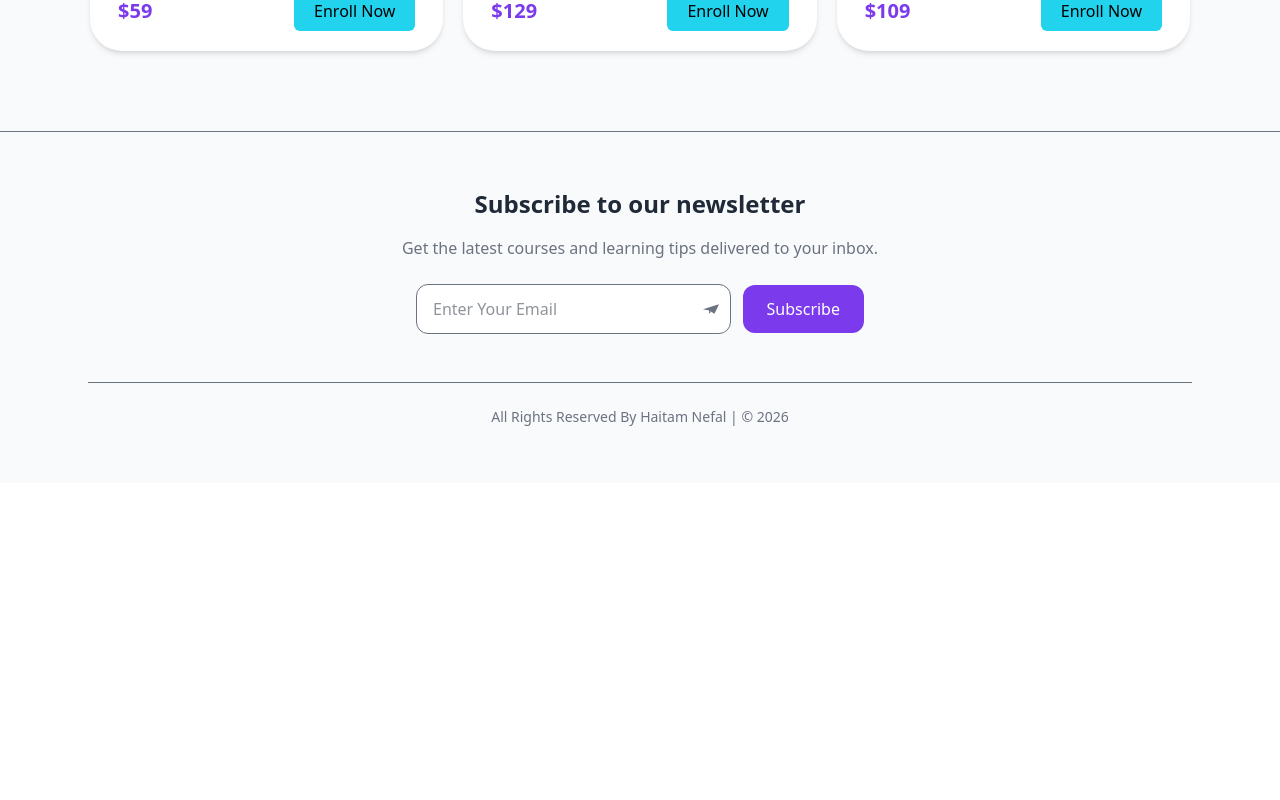
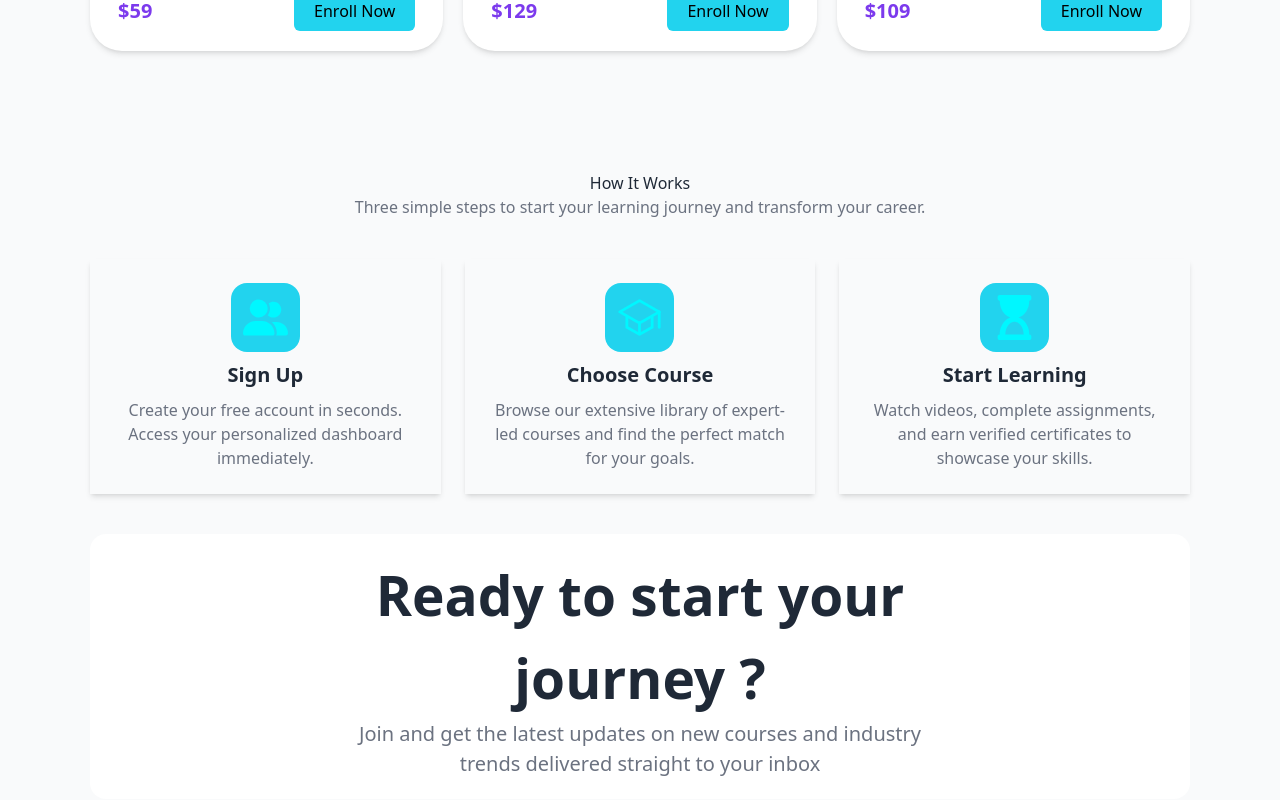
Before and after one commit to Haytam-DEV05/learnHub, a React (Vite) app: page / in a window 1280 px wide. Shown: the part 2220-3020 px from the top of the page. Before the commit the page ends 2703 px from the top, so only its background shows below. Built offline with nearby package versions, Linux system fonts and the light colour scheme.

Commit message:
in this task i did a new update for the landing page and also i added the role of the user to know if the user is student or teacher

```diff
--- a/src/Components/Pages/Courses/CoursesCard.jsx
+++ b/src/Components/Pages/Courses/CoursesCard.jsx
@@ -23,7 +23,7 @@ export default function CoursesCard({ course }) {
           <span className="flex items-center space-x-1">
             {course.rating}
             <b>
-              <FaStar size={18} className="ms-1" />
+              <FaStar size={18} className="ms-1 text-yellow-400" />
             </b>
           </span>
         </div>
@@ -31,7 +31,7 @@ export default function CoursesCard({ course }) {
           {course.title}
         </h2>
         <h3 className="font-medium text-[16px]">By {course.instructor}</h3>
-        <div className="flex justify-between mt-3">
+        <div className="flex justify-between mt-3 text-(--text)">
           <span className="flex items-center">
             <FaClock className="mx-1" />
             {course.duration}
--- a/src/Components/Pages/Home.jsx
+++ b/src/Components/Pages/Home.jsx
@@ -1,6 +1,30 @@
 import Courses from "./Courses/Courses";
-
+// ================================================
+import { FaUserGroup } from "react-icons/fa6";
+import { FaHourglassStart } from "react-icons/fa";
+import { IoSchoolOutline } from "react-icons/io5";
+// ================================================
 export default function Home() {
+  const arrayInfo = [
+    {
+      id: 1,
+      icon: <FaUserGroup size={45} />,
+      title: "Sign Up",
+      info: "Create your free account in seconds. Access your personalized dashboard immediately.",
+    },
+    {
+      id: 2,
+      icon: <IoSchoolOutline size={45} />,
+      title: "Choose Course",
+      info: "Browse our extensive library of expert-led courses and find the perfect match for your goals.",
+    },
+    {
+      id: 3,
+      icon: <FaHourglassStart size={45} />,
+      title: "Start Learning",
+      info: "Watch videos, complete assignments, and earn verified certificates to showcase your skills.",
+    },
+  ];
   return (
     <>
       <div className="min-h-screen flex justify-center items-center bg-(--background)">
@@ -32,6 +56,46 @@ export default function Home() {
         </div>
       </div>
       <Courses />
+      <div className="bg-(--background)">
+        <div className="bottom-home max-w-275 mx-auto py-10">
+          <div className="info">
+            <div className="content text-center">
+              <h3>How It Works</h3>
+              <p>
+                Three simple steps to start your learning journey and transform
+                your career.
+              </p>
+            </div>
+            <div className="boxes grid gap-6 grid-cols-1 sm:grid-cols-2 md:grid-cols-3 my-10">
+              {arrayInfo.map((box) => {
+                return (
+                  <div
+                    className="box text-center p-6 shadow-md hover:shadow-2xl duration-300 transition-all"
+                    key={box.id}
+                  >
+                    <span className="block max-w-fit mx-auto bg-(--accent) text-[#00F7FF] p-3 rounded-2xl">
+                      {box.icon}
+                    </span>
+                    <h3 className="text-[20px] font-semibold my-2">
+                      {box.title}
+                    </h3>
+                    <p className="text-[16px]">{box.info}</p>
+                  </div>
+                );
+              })}
+            </div>
+          </div>
+          <div className="banner bg-(--card-bg) py-5 px-10 rounded-2xl text-center">
+            <h3 className="text-[55px] font-bold md:max-w-[60%] md:mx-auto">
+              Ready to start your journey ?
+            </h3>
+            <p className="text-[20px] md:max-w-[60%] md:mx-auto">
+              Join and get the latest updates on new courses and industry trends
+              delivered straight to your inbox
+            </p>
+          </div>
+        </div>
+      </div>
     </>
   );
 }
--- a/src/Components/Pages/SignUp.jsx
+++ b/src/Components/Pages/SignUp.jsx
@@ -1,8 +1,22 @@
+import { useState } from "react";
 import { FaUser } from "react-icons/fa";
 import { MdEmail } from "react-icons/md";
 import { RiLockPasswordFill } from "react-icons/ri";
 
 export default function SignUp() {
+  const [role, setRole] = useState("student");
+  const [formInputs, setFormInputs] = useState({
+    firstName: "",
+    lastName: "",
+    email: "",
+    password: "",
+  });
+  const handleBtnSubmit = (e) => {
+    e.preventDefault();
+    const form = { id: Date.now(), ...formInputs, role: role };
+    console.log(form);
+  };
+
   return (
     <div
       className="min-h-screen flex justify-center items-center px-4"
@@ -18,8 +32,22 @@ export default function SignUp() {
           Start your learning journey today
         </p>
 
-        <form className="space-y-5">
+        <form className="space-y-5" onSubmit={handleBtnSubmit}>
           {/* Full Name */}
+          <div className="role bg-blue-100 py-2 px-1 rounded-lg grid grid-cols-2 gap-2">
+            <span
+              onClick={() => setRole("student")}
+              className={`p-3 rounded-2xl cursor-pointer text-center font-semibold text-black ${role === "student" && "bg-white text-blue-600"}`}
+            >
+              Student
+            </span>
+            <span
+              onClick={() => setRole("teacher")}
+              className={`p-3 rounded-2xl cursor-pointer text-center font-semibold text-black ${role === "teacher" && "bg-white text-blue-600"}`}
+            >
+              Teacher
+            </span>
+          </div>
           <div>
             <label className="block mb-2 text-sm">Full Name</label>
 
@@ -35,12 +63,11 @@ export default function SignUp() {
                 <input
                   type="text"
                   placeholder="First Name"
-                  className="w-full pl-10 pr-4 py-3 rounded-lg border outline-none transition"
-                  style={{
-                    background: "transparent",
-                    borderColor: "var(--text-light)",
-                    color: "var(--text)",
-                  }}
+                  className="w-full pl-10 pr-4 py-3 rounded-lg border outline-none transition border-(--text-light)"
+                  onChange={(e) =>
+                    setFormInputs({ ...formInputs, firstName: e.target.value })
+                  }
+                  value={formInputs.firstName}
                 />
               </div>
 
@@ -55,12 +82,11 @@ export default function SignUp() {
                 <input
                   type="text"
                   placeholder="Last Name"
-                  className="w-full pl-10 pr-4 py-3 rounded-lg border outline-none transition"
-                  style={{
-                    background: "transparent",
-                    borderColor: "var(--text-light)",
-                    color: "var(--text)",
-                  }}
+                  className="w-full pl-10 pr-4 py-3 rounded-lg border outline-none border-(--text-light) transition"
+                  onChange={(e) =>
+                    setFormInputs({ ...formInputs, lastName: e.target.value })
+                  }
+                  value={formInputs.lastName}
                 />
               </div>
             </div>
@@ -80,12 +106,11 @@ export default function SignUp() {
               <input
                 type="email"
                 placeholder="you@example.com"
-                className="w-full pl-10 pr-4 py-3 rounded-lg border outline-none transition"
-                style={{
-                  background: "transparent",
-                  borderColor: "var(--text-light)",
-                  color: "var(--text)",
-                }}
+                className="w-full pl-10 pr-4 py-3 rounded-lg border outline-none transition bg-transparent border-(text-light)"
+                onChange={(e) =>
+                  setFormInputs({ ...formInputs, email: e.target.value })
+                }
+                value={formInputs.email}
               />
             </div>
           </div>
@@ -104,12 +129,11 @@ export default function SignUp() {
               <input
                 type="password"
                 placeholder="•••••••"
-                className="w-full pl-10 pr-4 py-3 rounded-lg border outline-none transition"
-                style={{
-                  background: "transparent",
-                  borderColor: "var(--text-light)",
-                  color: "var(--text)",
-                }}
+                className="w-full pl-10 pr-4 py-3 rounded-lg border outline-none transition bg-transparent border-(--text-light)"
+                onChange={(e) =>
+                  setFormInputs({ ...formInputs, password: e.target.value })
+                }
+                value={formInputs.value}
               />
             </div>
           </div>
--- a/src/Components/Templates/Header.jsx
+++ b/src/Components/Templates/Header.jsx
@@ -22,7 +22,7 @@ export default function Header() {
         <>
           <Navbar />
         </>
-        <main className="pt-20 transition-colors duration-300">
+        <main className="pt-20 duration-500 transition-colors">
           <Outlet />
         </main>
       </>
```
Lines whose indentation alone changed are shown as unchanged.
